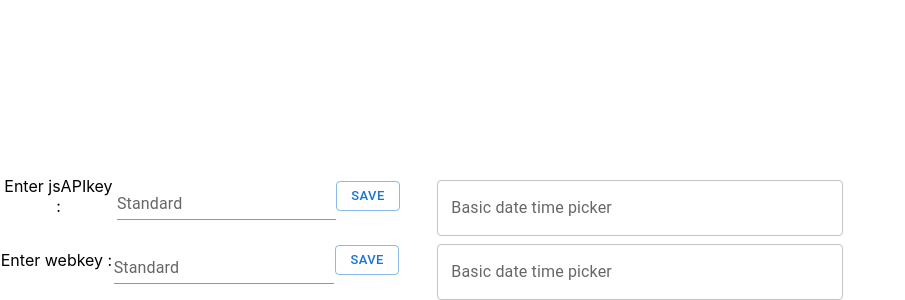
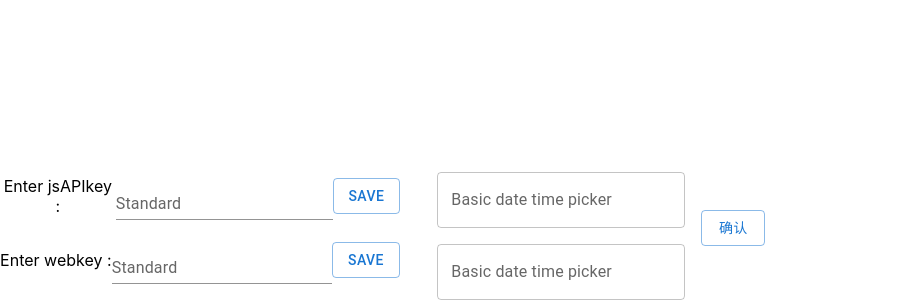
Before and after one commit to v2vv/LieYing, a React (Create React App) app: page / in a window 1280 px wide. Shown: the part 628-928 px from the top of the page, without its empty margins (0-905 px from the left). Built offline with nearby package versions, Linux system fonts and the light colour scheme; no server answers.

Commit message:
重新调整DateTimePicker 组件

```diff
--- a/src/Compment/CommonlyUsedComponents.js
+++ /dev/null
@@ -1,14 +0,0 @@
-import * as React from "react";
-import { DemoContainer } from "@mui/x-date-pickers/internals/demo";
-import { DateTimePicker } from "@mui/x-date-pickers/DateTimePicker";
-
-export default function BasicDateTimePicker({ DateTimeChange }) {
-  return (
-    <DemoContainer components={["DateTimePicker"]}>
-      <DateTimePicker
-        label="Basic date time picker"
-        onAccept={DateTimeChange}
-      />
-    </DemoContainer>
-  );
-}
--- /dev/null
+++ b/src/Compment/DatePick.js
@@ -0,0 +1,62 @@
+import * as React from "react";
+import Box from "@mui/material/Box";
+import Grid from "@mui/material/Grid";
+import { DateTimePicker } from "@mui/x-date-pickers/DateTimePicker";
+import Button from "@mui/material/Button";
+
+export default function DatePicker() {
+  function StartTimeChangeHander(text) {
+    console.log(text);
+  }
+  function EndTimeChangeHander(text) {
+    console.log(text);
+  }
+  function requestData() {
+    console.log("text");
+  }
+
+  return (
+    <Box sx={{ flexGrow: 1 }}>
+      <Grid container columnSpacing={2}>
+        <Grid item>
+          <Grid
+            container
+            direction="column"
+            rowSpacing={2}
+            justifyContent="space-between"
+            alignItems="flex-start"
+          >
+            <Grid item>
+              <DateTimePicker
+                label="Basic date time picker"
+                onAccept={StartTimeChangeHander}
+              ></DateTimePicker>
+            </Grid>
+            <Grid item>
+              <DateTimePicker
+                label="Basic date time picker"
+                onAccept={EndTimeChangeHander}
+              ></DateTimePicker>
+            </Grid>
+          </Grid>
+        </Grid>
+        <Grid item>
+          <Grid
+            container
+            direction="column"
+            rowSpacing={2}
+            justifyContent="center"
+            alignItems="center"
+            style={{ height: "100%" }}
+          >
+            <Grid item>
+              <Button variant="outlined" onClick={requestData}>
+                确认
+              </Button>
+            </Grid>
+          </Grid>
+        </Grid>
+      </Grid>
+    </Box>
+  );
+}
--- a/src/Compment/InputDialog.js
+++ b/src/Compment/InputDialog.js
@@ -29,7 +29,7 @@ function InputDialog({ dataName }) {
         onChange={(e) => setInputValue(e.target.value)}
       />
 
-      <Button size="small" variant="outlined" onClick={handleSave}>
+      <Button variant="outlined" onClick={handleSave}>
         Save
       </Button>
     </div>
--- a/src/Compment/LieYingCtrl.js
+++ b/src/Compment/LieYingCtrl.js
@@ -4,7 +4,7 @@ import Box from "@mui/material/Box";
 // import Paper from "@mui/material/Paper";
 import Grid from "@mui/material/Grid";
 import InputDialog from "./InputDialog.js";
-import DateTimePicker from "./CommonlyUsedComponents.js";
+import DatePicker from "./DatePick.js";
 
 // const Item = styled(Paper)(({ theme }) => ({
 //   backgroundColor: theme.palette.mode === "dark" ? "#1A2027" : "#fff",
@@ -15,9 +15,6 @@ import DateTimePicker from "./CommonlyUsedComponents.js";
 // }));
 
 export default function BasicGrid() {
-  function DateTimeChangeHander(text) {
-    console.log(text);
-  }
   return (
     <Box sx={{ flexGrow: 1 }}>
       <Grid container spacing={4}>
@@ -38,10 +35,7 @@ export default function BasicGrid() {
           </Grid>
         </Grid>
         <Grid item xs={4}>
-          <DateTimePicker
-            DateTimeChange={DateTimeChangeHander}
-          ></DateTimePicker>
-          <DateTimePicker></DateTimePicker>
+          <DatePicker />
         </Grid>
       </Grid>
     </Box>
```
